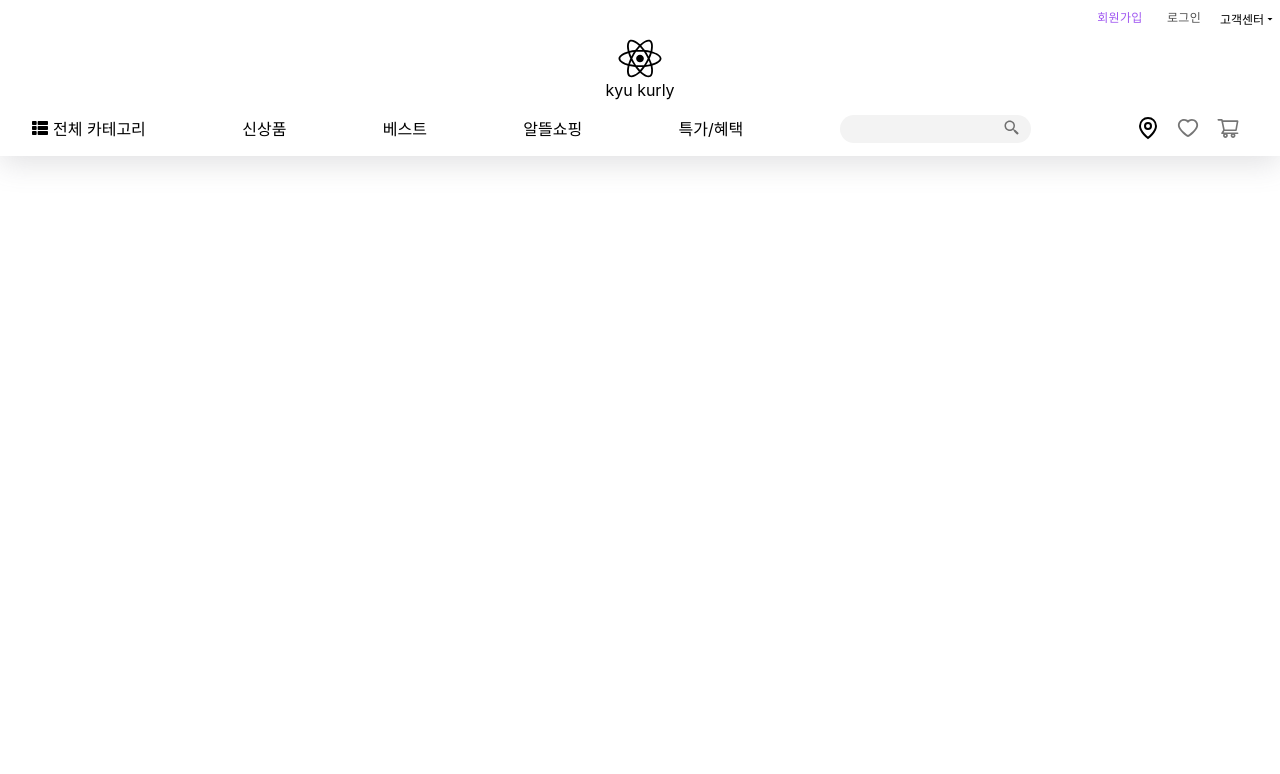
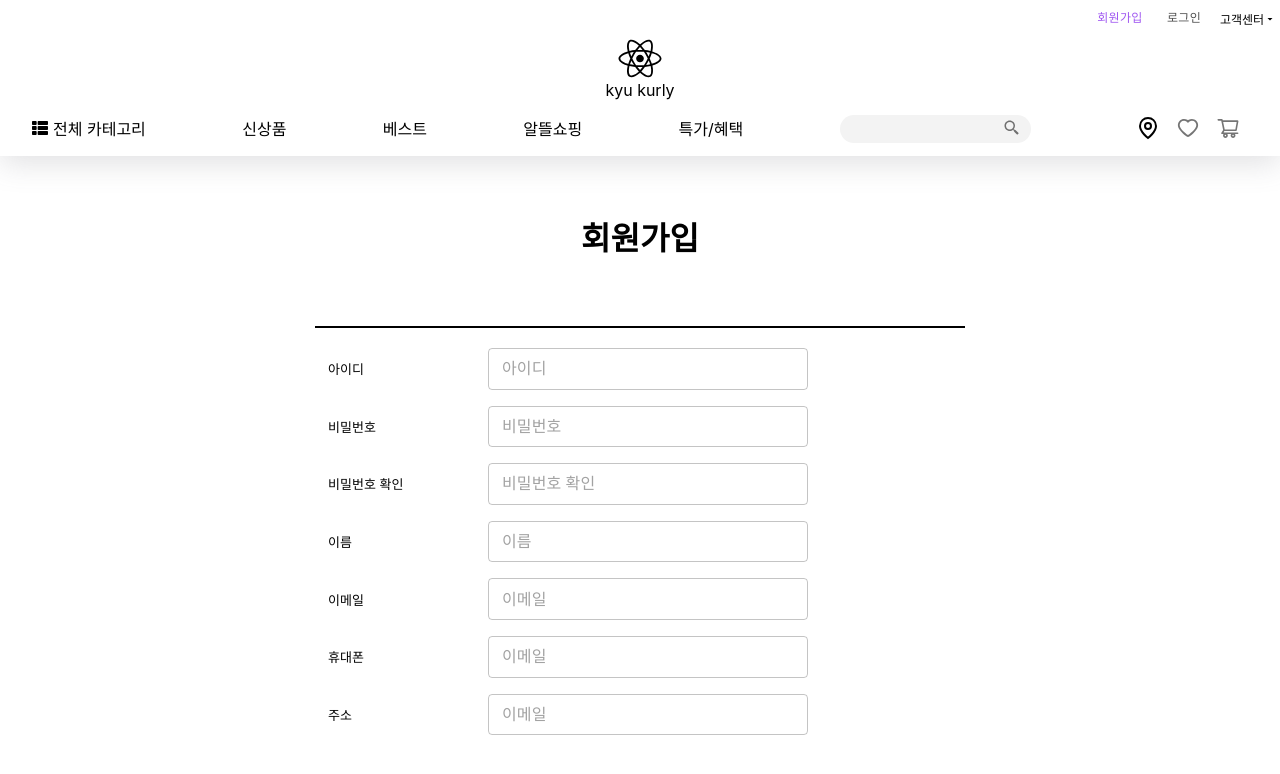
Before and after one commit to NeatKYU/react-kurly-demo, a React (Create React App) app: page /register in a window 1280 px wide. Shown: the top 774 px of the page. Built offline with nearby package versions, Linux system fonts and the light colour scheme.

Commit message:
회원가입 페이지 구현 및 회원가입 폼 구현 30%

```diff
--- /dev/null
+++ b/src/components/register/Register.tsx
@@ -0,0 +1,124 @@
+import styled from 'styled-components';
+import Proptypes from 'prop-types';
+import { useForm, SubmitHandler } from 'react-hook-form';
+import Input from '@mui/material/OutlinedInput';
+
+interface IFormInput {
+  userId: string;
+  password: string;
+	passwordCheck: string;
+	name: string;
+	email: string;
+	phone: string;
+	address: string;
+	male?: '남성' | '여성' | '선택안함';
+	birthday?: string;
+	addInput?: 0 | 1;
+  age: number;
+}
+
+interface RegisterProps {
+
+}
+
+export const Register = () => {
+
+	const {
+		register,
+		handleSubmit,
+		formState: { errors }
+	} = useForm<IFormInput>();
+
+	const onSubmit: SubmitHandler<IFormInput> = (data) => {
+		console.log('hi');
+	}
+
+	return (
+		<Container>
+			<div className='register-title'>회원가입</div>
+			<div className='start-line'/>
+			<form onSubmit={handleSubmit(onSubmit)}>
+				<div className='content'>
+					<div className='label-title'>아이디</div>
+					<Input placeholder='아이디' sx={{width: '20rem', height: '2.6rem'}} margin='dense'/>
+				</div>
+				<div className='content'>
+					<div className='label-title'>비밀번호</div>
+					<Input placeholder='비밀번호' sx={{width: '20rem', height: '2.6rem'}} margin='dense'/>
+				</div>
+				<div className='content'>
+					<div className='label-title'>비밀번호 확인</div>
+					<Input placeholder='비밀번호 확인' sx={{width: '20rem', height: '2.6rem'}} margin='dense'/>
+				</div>
+				<div className='content'>
+					<div className='label-title'>이름</div>
+					<Input placeholder='이름' sx={{width: '20rem', height: '2.6rem'}} margin='dense'/>
+				</div>
+				<div className='content'>
+					<div className='label-title'>이메일</div>
+					<Input placeholder='이메일' sx={{width: '20rem', height: '2.6rem'}} margin='dense'/>
+				</div>
+				<div className='content'>
+					<div className='label-title'>휴대폰</div>
+					<Input placeholder='이메일' sx={{width: '20rem', height: '2.6rem'}} margin='dense'/>
+				</div>
+				<div className='content'>
+					<div className='label-title'>주소</div>
+					<Input placeholder='이메일' sx={{width: '20rem', height: '2.6rem'}} margin='dense'/>
+				</div>
+			</form>
+		</Container>
+	)
+}
+
+Register.prototype = {
+
+}
+
+const Container = styled.div`
+	width: 100%;
+	max-width: 650px;
+	min-width: 624px;
+
+	display: flex;
+	flex-direction: column;
+	justify-content: center;
+	align-items: center;
+
+	.register-title {
+		height: 10rem;
+		margin-top: 10px;
+		padding-bottom: 20px;
+		box-sizing: border-box;
+		display: flex;
+		align-items: center;
+		font-size: 2rem;
+		font-weight: bold;
+	}
+
+	.start-line {
+		width: 100%;
+		background-color: black;
+		height: 2px;
+		display: flex;
+		justify-content: center;
+		margin-bottom: 20px;
+	}
+
+	form {
+		width: 70%;
+		max-width: 650px;
+		min-width: 624px;
+
+		.content {
+			margin-bottom: 1rem;
+		}
+
+		.label-title {
+			width: 10rem;
+			display: inline-block;
+			font-size: 13px;
+		}
+	}
+
+`
--- a/src/pages/LoginPage.tsx
+++ b/src/pages/LoginPage.tsx
@@ -9,12 +9,21 @@ interface LoginPageProps {
 export const LoginPage = () => {
 
 return (
-	 <>
+	 <Container>
 	 	<Login/>
-	 </>
+	 </Container>
  )
 }
 
 LoginPage.prototype = {
 
 }
+
+const Container = styled.div`
+	width: 100%;
+	height: 100vh;
+	margin-top: 10px;
+	display: flex;
+	justify-content: center;
+	align-items: center;
+`
--- /dev/null
+++ b/src/pages/RegisterPage.tsx
@@ -0,0 +1,29 @@
+import styled from 'styled-components';
+import Proptypes from 'prop-types';
+import { Register } from '@components/register/Register';
+
+interface RegisterPageProps {
+
+}
+
+export const RegisterPage = () => {
+
+	return (
+		<Conatiner>
+			<Register/>
+		</Conatiner>
+	)
+}
+
+RegisterPage.prototype = {
+
+}
+
+const Conatiner = styled.div`
+	width: 100%;
+	height: auto;
+	display: flex;
+	justify-content: center;
+	align-items: center;
+
+`
--- a/src/routes.tsx
+++ b/src/routes.tsx
@@ -1,6 +1,7 @@
 import { BrowserRouter, Routes as Switch, Route} from 'react-router-dom';
 import { HomePage } from '@pages/HomePage';
 import { LoginPage } from '@pages/LoginPage';
+import { RegisterPage } from '@pages/RegisterPage';
 
 export const Routes = () => {
 
@@ -9,6 +10,7 @@ return (
 	 	<Switch>
 			<Route path={'/'} element={<HomePage/>} />
 			<Route path={'/login'} element={<LoginPage/>}/>
+			<Route path={'/register'} element={<RegisterPage/>}/>
 		</Switch>
 	 </BrowserRouter>
  )
```
